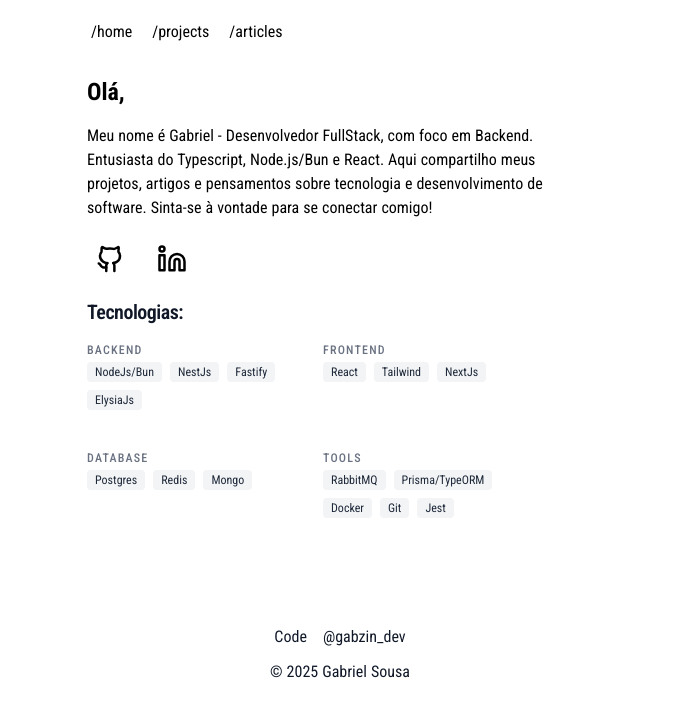
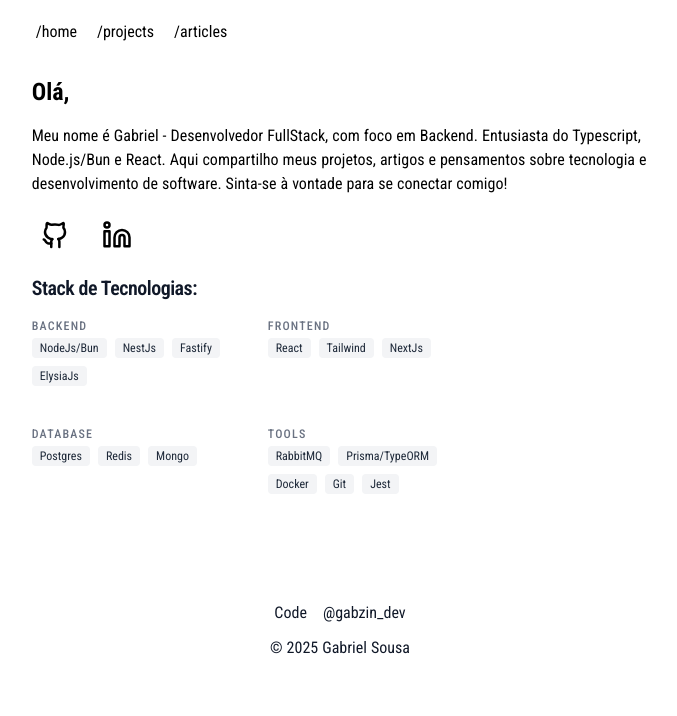
Before and after one commit to gsousa12/portfolio, a React (Vite) app: page / in a window 1280 px wide. Shown: the top 716 px of the page, without its empty margins (300-977 px from the left). Built offline with nearby package versions, Linux system fonts and the light colour scheme.

Commit message:
Refactor layout and content: add Footer to AppLayout, update HomePage, and improve styling in StackBox and GlobalWrapper.

```diff
--- a/src/sections/home/home-page/HomePage.tsx
+++ b/src/sections/home/home-page/HomePage.tsx
@@ -18,7 +18,6 @@ export const HomePage = () => {
         </p>
         <SocialBox socialItems={socialItemsData} />
         <StackBox stacks={stacksData} />
-        <Footer />
       </div>
     </ContentWrapper>
   );
--- a/src/shared/components/app/app-layout/AppLayout.tsx
+++ b/src/shared/components/app/app-layout/AppLayout.tsx
@@ -1,3 +1,4 @@
+import { Footer } from "../../footer/Footer";
 import { Header } from "../../header/Header";
 import { GlobalWrapper } from "../../wrappers/global-wrapper/GlobalWrapper";
 import { AppRoutes } from "../app-routes/AppRoutes";
@@ -7,6 +8,7 @@ export const AppLayout = () => {
     <GlobalWrapper>
       <Header />
       <AppRoutes />
+      <Footer />
     </GlobalWrapper>
   );
 };
--- a/src/shared/components/stack-box/StackBox.tsx
+++ b/src/shared/components/stack-box/StackBox.tsx
@@ -11,7 +11,7 @@ export const StackBox = ({ stacks }: StackBoxProps) => {
   return (
     <div>
       <h2 className="text-xl font-semibold text-gray-900 mb-4 tracking-tight">
-        Tecnologias:
+        Stack de Tecnologias:
       </h2>
       <div className="grid grid-cols-1 md:grid-cols-2 max-w-md gap-6">
         {stacks.map((stack) => (
--- a/src/shared/components/wrappers/global-wrapper/GlobalWrapper.tsx
+++ b/src/shared/components/wrappers/global-wrapper/GlobalWrapper.tsx
@@ -6,7 +6,7 @@ interface GlobalWrapperProps {
 
 export const GlobalWrapper = ({ children }: GlobalWrapperProps) => {
   return (
-    <div className="mx-auto p-5 max-w-[79ch] text-left break-words overflow-wrap-break leading-normal text-sm">
+    <div className="mx-auto p-5 max-w-[95ch] text-left break-words overflow-wrap-break leading-normal text-sm">
       {children}
     </div>
   );
```
Also changed, not shown: src/shared/components/header-menu-items/HeaderMenuItems.tsx (+2 -6 lines).
